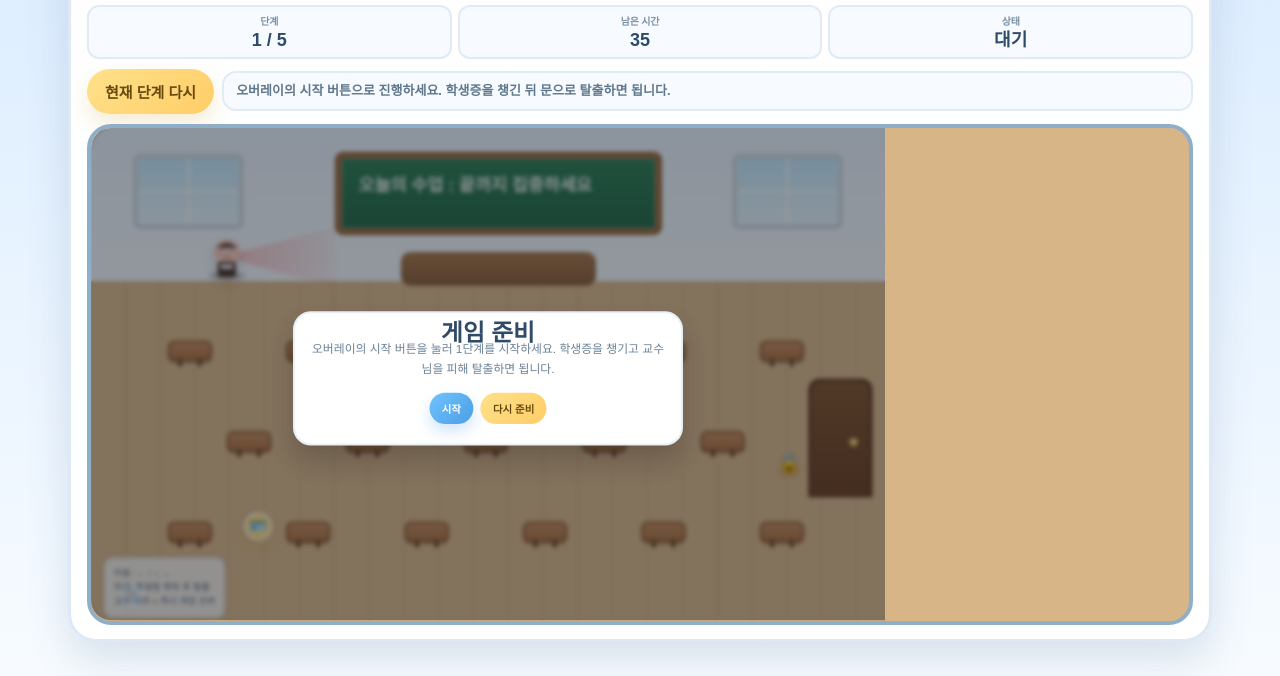
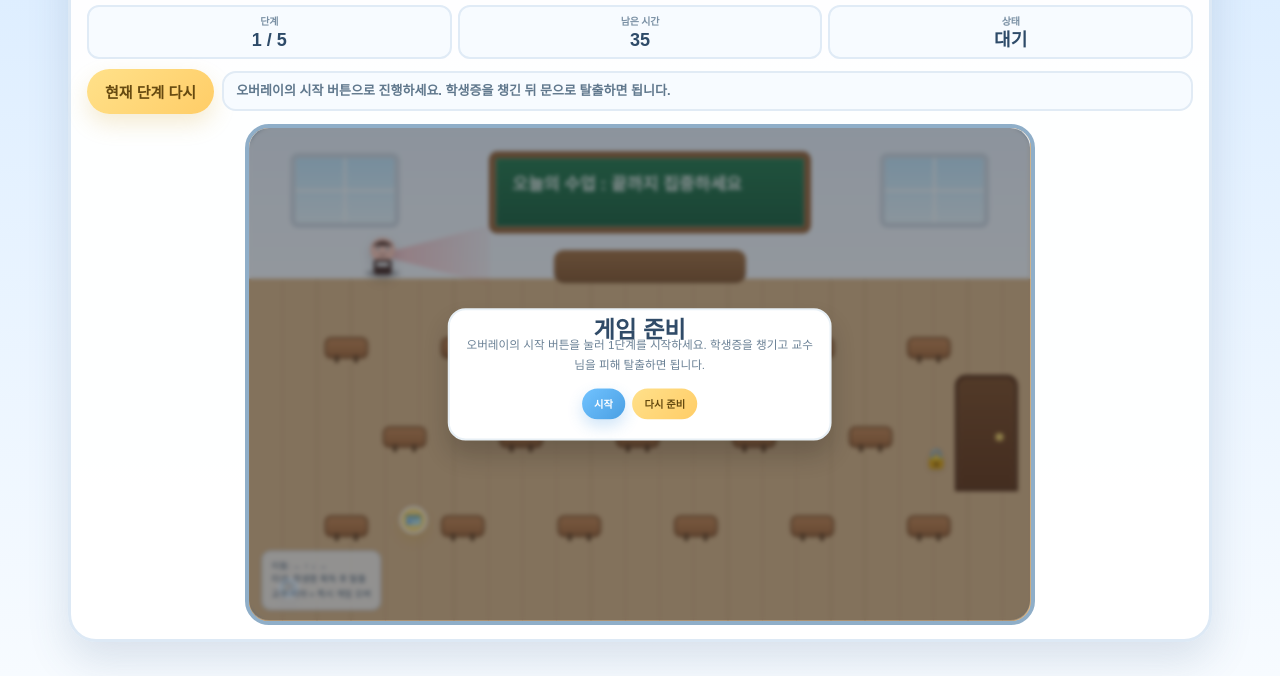
Before and after one commit to LikeLionSKU-Animal-League/Frontend, a plain HTML site: page games/classroom-escape.html in a window 1280 px wide. Shown: the part 163-839 px from the top of the page. Drawn offline with Linux system fonts and the light colour scheme.

Commit message:
:arts: Design: 교실 탈출하기 가로 play UI 2

```diff
--- a/games/classroom-escape.html
+++ b/games/classroom-escape.html
@@ -219,6 +219,7 @@
     }
 
     .game-viewport {
+      /* 너비·높이는 updateGameViewportScale에서 스케일에 맞게 지정(가로 여백 띠 방지) */
       width: 100%;
       max-width: 1140px;
       margin: 0 auto;
@@ -228,6 +229,8 @@
       position: relative;
       background: #d8b587;
       line-height: 0;
+      /* 전역 border-box여도 여기서는 콘텐츠 너비 = 스케일된 게임 픽셀과 일치시키기 위해 */
+      box-sizing: content-box;
     }
 
     #game {
@@ -889,26 +892,52 @@
     const GAME_WIDTH = 1140;
     const GAME_HEIGHT = 720;
 
+    function contentBoxInnerWidth(el) {
+      if (!el) return 0;
+      const r = el.getBoundingClientRect();
+      const cs = getComputedStyle(el);
+      const pl = parseFloat(cs.paddingLeft) || 0;
+      const pr = parseFloat(cs.paddingRight) || 0;
+      const bl = parseFloat(cs.borderLeftWidth) || 0;
+      const br = parseFloat(cs.borderRightWidth) || 0;
+      return Math.max(0, r.width - pl - pr - bl - br);
+    }
+
     function updateGameViewportScale() {
       const vp = document.getElementById("gameViewport");
       const gameEl = document.getElementById("game");
       if (!vp || !gameEl) return;
-      const w = vp.clientWidth;
+
+      const layout = vp.parentElement;
+      const w = layout ? contentBoxInnerWidth(layout) : vp.clientWidth;
       if (w <= 0) return;
+
       const vh = window.visualViewport ? window.visualViewport.height : window.innerHeight;
       const top = vp.getBoundingClientRect().top;
       const narrow = window.matchMedia("(max-width: 932px)").matches;
       const landscape = window.matchMedia("(orientation: landscape)").matches;
       const pad = landscape && narrow ? 5 : 12;
       const availH = Math.max(200, vh - top - pad);
-      const scaleByW = w / GAME_WIDTH;
-      const scaleByH = availH / GAME_HEIGHT;
+      /* .game-viewport 좌우 테두리 4px × 2 — content-box일 때 바깥 점유 폭 */
+      const vpBorderXY = 8;
+      const scaleByW = Math.max(0, w - vpBorderXY) / GAME_WIDTH;
+      const scaleByH = Math.max(0, availH - vpBorderXY) / GAME_HEIGHT;
       const scale = Math.min(1, scaleByW, scaleByH);
+
+      const scaledW = GAME_WIDTH * scale;
+      const scaledH = GAME_HEIGHT * scale;
+
       gameEl.style.width = `${GAME_WIDTH}px`;
       gameEl.style.height = `${GAME_HEIGHT}px`;
       gameEl.style.transformOrigin = "top left";
       gameEl.style.transform = `scale(${scale})`;
-      vp.style.height = `${GAME_HEIGHT * scale}px`;
+
+      /* 높이 기준으로 줄었을 때 오른쪽 빈 베이지 띠가 생기지 않도록 뷰포트를 실제 스케일 크기에 맞춤 */
+      vp.style.width = `${scaledW}px`;
+      vp.style.height = `${scaledH}px`;
+      vp.style.maxWidth = "100%";
+      vp.style.marginLeft = "auto";
+      vp.style.marginRight = "auto";
     }
 
     window.addEventListener(
```
